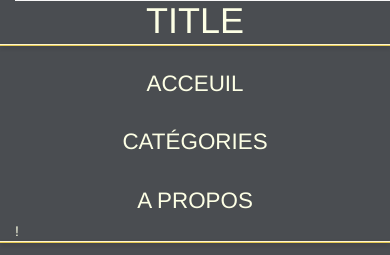
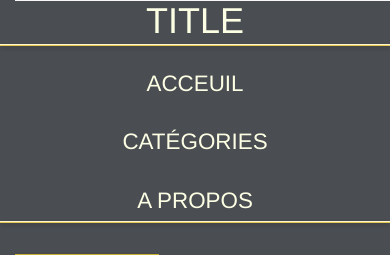
Before and after one commit to EmmanuelGuillou/mini-blog-acs, a PHP site: page /index.php in a window 390 px wide; the page is wider, and only the part inside the window is pictured. Shown: the part 1694-1949 px from the top of that part. Run offline with PHP 8.4, Linux system fonts and the light colour scheme; data that the repository does not hold is empty; some web fonts are replaced.

Commit message:
Delete disturbing things

```diff
--- a/index.php
+++ b/index.php
@@ -59,7 +59,7 @@
 
                         <div class="row">
 
-                          <div class="col-md-2 col-md-offset-5" style="height: 2px; margin-top: 3px; background-color: #fce374; box-shadow: inset 0 1px 0 #fff6ce, inset 0 -1px 0 #e3c852, inset 0 0 0 1px #fce88d, 0 2px 4px rgba(0, 0, 0, 0.2)" >
+                          <div class="col-md-4 col-md-offset-4" style="height: 2px; margin-top: 3px; background-color: #fce374; box-shadow: inset 0 1px 0 #fff6ce, inset 0 -1px 0 #e3c852, inset 0 0 0 1px #fce88d, 0 2px 4px rgba(0, 0, 0, 0.2)" >
 
                           </div>
 
@@ -82,7 +82,7 @@
 
                             <a class="text-uppercase text-center" href="index.php">A propos</a>
 
-                        </div>!
+                        </div>
 
                         <div class="row">
 
```
